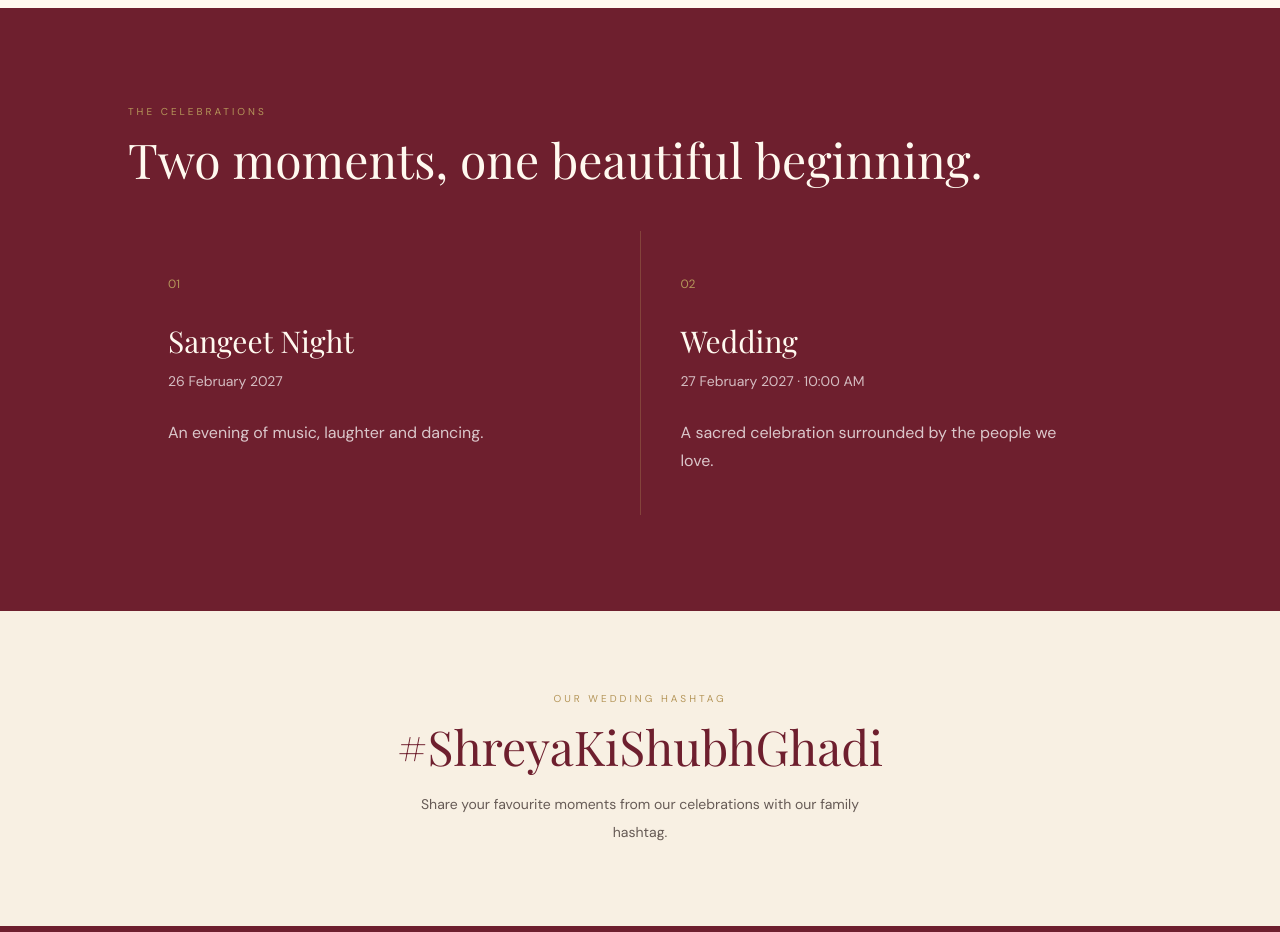
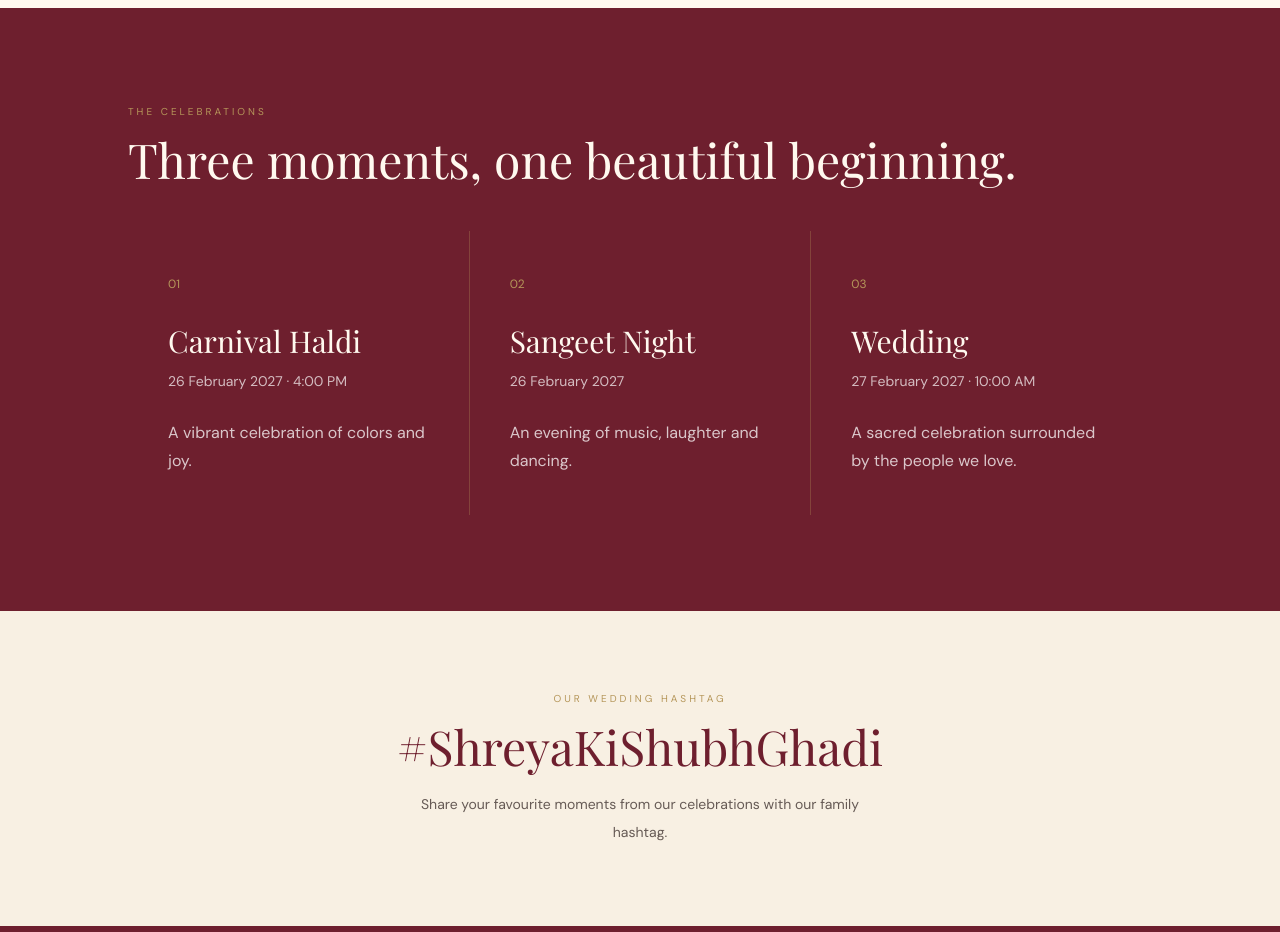
Before and after one commit to ChikhalkarS/weddinginvite, a React (Vite) app: page / in a window 1280 px wide. Shown: the part 1760-2692 px from the top of the page. Built offline with nearby package versions, Linux system fonts and the light colour scheme; a web font is replaced by a local one.

Commit message:
Add Carnival Haldi event on 26 Feb at 4 PM

```diff
--- a/src/components/Functions.tsx
+++ b/src/components/Functions.tsx
@@ -1 +1 @@
-const events=[['01','Sangeet Night','26 February 2027','An evening of music, laughter and dancing.'],['02','Wedding','27 February 2027 · 10:00 AM','A sacred celebration surrounded by the people we love.']]; export function Functions(){return <section className="bg-[#6E1F2E] px-6 py-24 text-[#FFF9EF]"><div className="mx-auto max-w-5xl"><p className="text-[10px] uppercase tracking-[.3em] text-[#B5965A]">The celebrations</p><h2 className="serif mt-4 text-5xl">Two moments, one beautiful beginning.</h2><div className="mt-12 grid gap-px bg-[#B5965A]/30 sm:grid-cols-2">{events.map(([n,t,date,copy])=><article key={t} className="bg-[#6E1F2E] p-8 sm:p-10"><span className="text-xs text-[#B5965A]">{n}</span><h3 className="serif mt-7 text-3xl">{t}</h3><p className="mt-3 text-sm text-white/70">{date}</p><p className="mt-7 max-w-sm leading-7 text-white/75">{copy}</p></article>)}</div></div></section>}
+const events=[['01','Carnival Haldi','26 February 2027 · 4:00 PM','A vibrant celebration of colors and joy.'],['02','Sangeet Night','26 February 2027','An evening of music, laughter and dancing.'],['03','Wedding','27 February 2027 · 10:00 AM','A sacred celebration surrounded by the people we love.']]; export function Functions(){return <section className="bg-[#6E1F2E] px-6 py-24 text-[#FFF9EF]"><div className="mx-auto max-w-5xl"><p className="text-[10px] uppercase tracking-[.3em] text-[#B5965A]">The celebrations</p><h2 className="serif mt-4 text-5xl">Three moments, one beautiful beginning.</h2><div className="mt-12 grid gap-px bg-[#B5965A]/30 sm:grid-cols-3">{events.map(([n,t,date,copy])=><article key={t} className="bg-[#6E1F2E] p-8 sm:p-10"><span className="text-xs text-[#B5965A]">{n}</span><h3 className="serif mt-7 text-3xl">{t}</h3><p className="mt-3 text-sm text-white/70">{date}</p><p className="mt-7 max-w-sm leading-7 text-white/75">{copy}</p></article>)}</div></div></section>}
```
